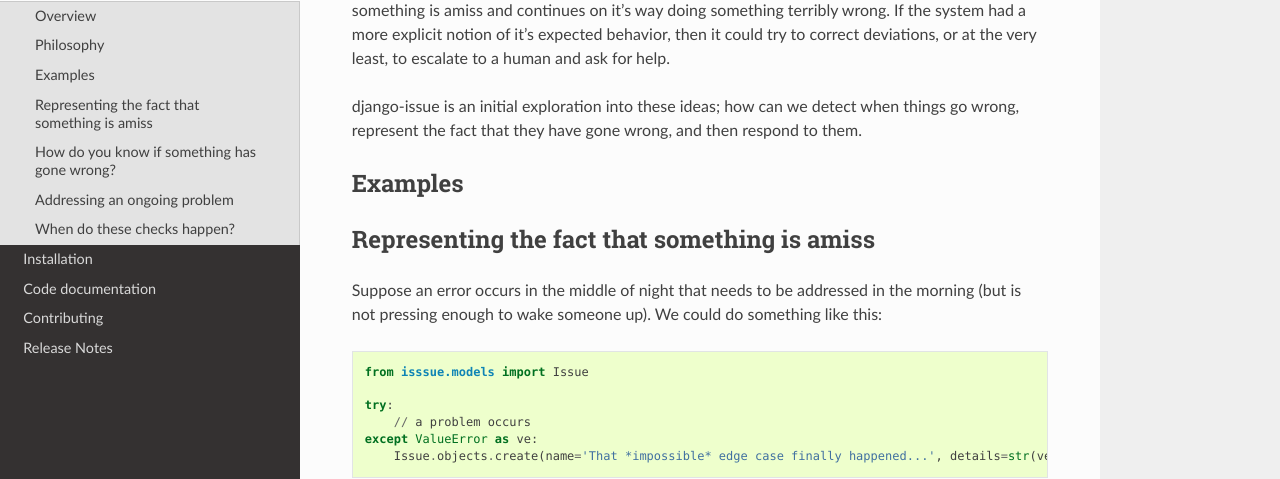
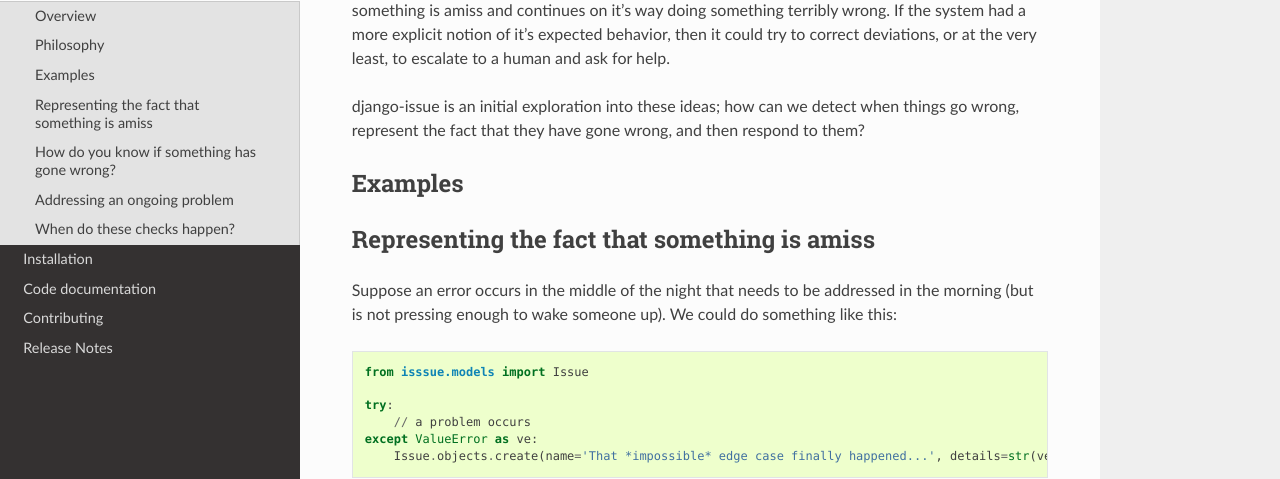
Before and after one commit to ambitioninc/django-issue, a Sphinx documentation site: the page built from docs/index.rst, in a window 1280 px wide and 900 px high, scrolled down 696 px. Shown: the part 161-640 px from the top of the window. Built offline with Sphinx 7.4.7 and the Read the Docs theme 2.0.0, drawn with Linux system fonts in a browser that asks for light colours; some of the changed text lies outside the part shown.

Commit message:
Fixed typos in docs

```diff
--- a/docs/index.rst
+++ b/docs/index.rst
@@ -33,7 +33,7 @@
 it doesn't realize that something is amiss and continues on it's way doing something terribly wrong.
 If the system had a more explicit notion of it's expected behavior, then it could try to correct deviations, or at the very least, to escalate to a human and ask for help.
 
-django-issue is an initial exploration into these ideas; how can we detect when things go wrong, represent the fact that they have gone wrong, and then respond to them.
+django-issue is an initial exploration into these ideas; how can we detect when things go wrong, represent the fact that they have gone wrong, and then respond to them?
 
 ========
 Examples
@@ -44,7 +44,7 @@
 Representing the fact that something is amiss
 =============================================
 
-Suppose an error occurs in the middle of night that needs to be addressed in the morning (but is not pressing enough to wake someone up).  We could do something like this::
+Suppose an error occurs in the middle of the night that needs to be addressed in the morning (but is not pressing enough to wake someone up).  We could do something like this::
 
     from isssue.models import Issue
 
```
Also changed, not shown: other parts of docs/index.rst (+2 -2 lines).
